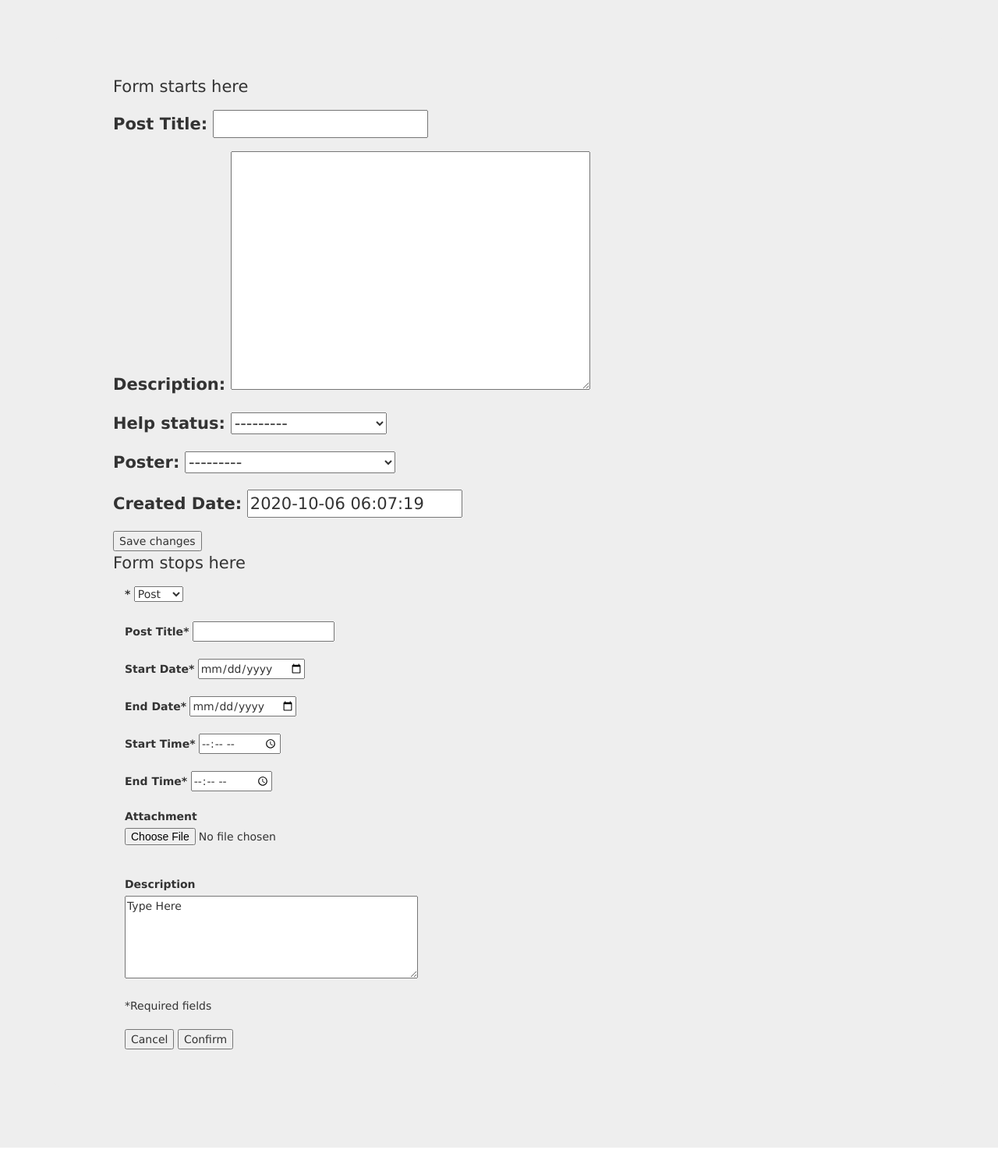
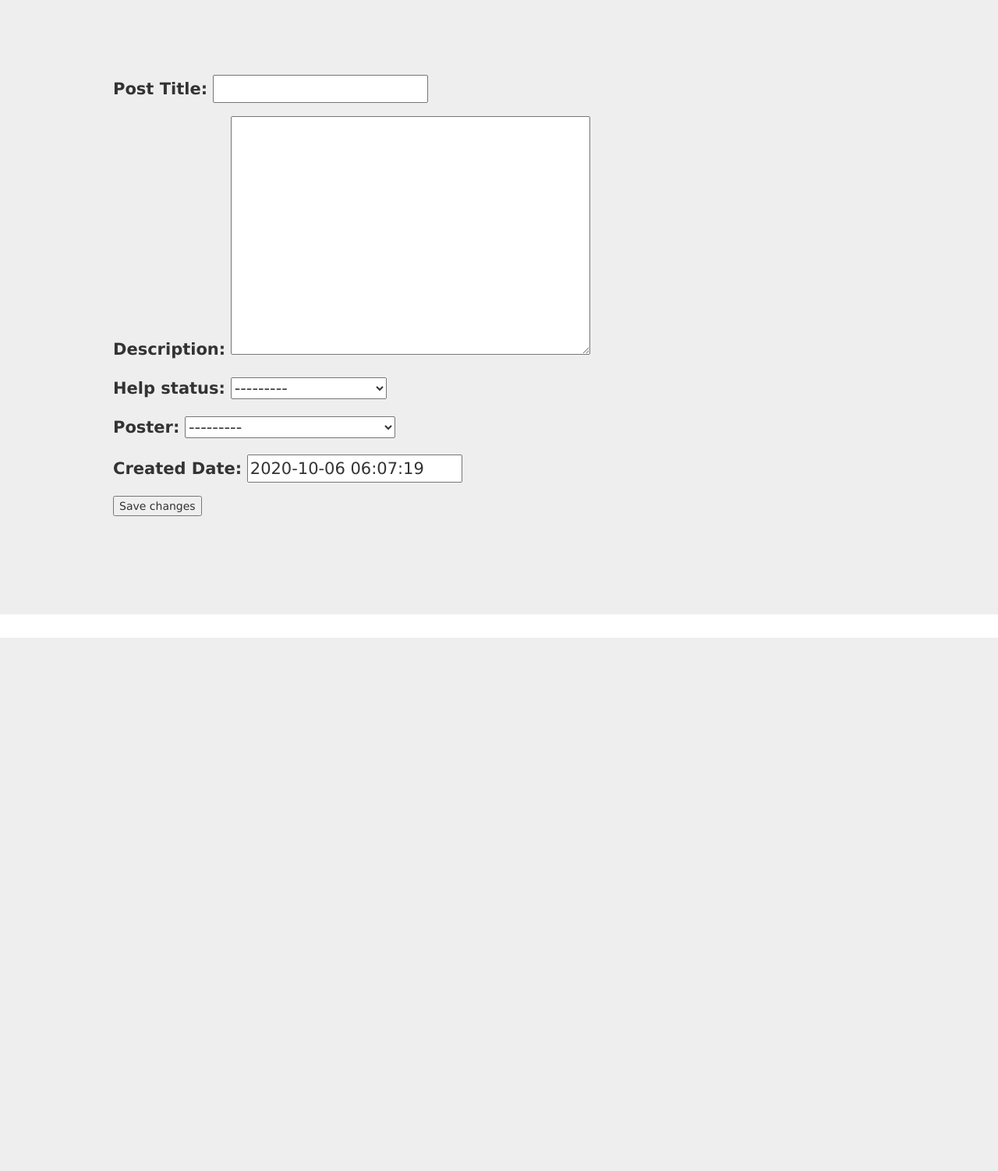
Before and after one commit to TAM-Team/Bubbles, a Django app: page /create/ in a window 1280 px wide. Shown: the part 80-1582 px from the top of the page at 78% size. After the commit the page ends 898 px from the top, so only its background shows below. Run offline with Django 3.2, Linux system fonts and the light colour scheme; a user stored in the database is signed in; data comes from the database, SQL or seed files in the repository; some libraries are stand-ins or nearby versions.

Commit message:
fixing minor bugs

```diff
--- a/hello/templates/create.html
+++ b/hello/templates/create.html
@@ -1,85 +1,12 @@
 {% extends "home.html" %}
 {% block content %}
 
-<p>Form starts here</p>
+
 <form method="post">
   {% csrf_token %}
   {{ create_post_form.as_p }}
   {{ create_event_form.as_p }}
   <button type="submit">Save changes</button>
 </form>
-<p>Form stops here</p>
 
-
-	<div class="container">
-
-
-			<label><span class="required">*</span></label>
-						<select id="postorevent" onchange="swapVisibile(this)">
-							<option value="post">Post</option>
-							<option value="event">Event</option>
-						</select><br><br>
-
-			<div id="postdiv">
-				<form autocomplete="on">
-			<label>Post Title<span class="required">*</span></label>
-				<input type="text" required><br><br>
-
-			<label> Start Date<span class="required">*</span></label>
-				<input type="date" id="strtDatepost" required><br><br>
-			<label> End Date<span class="required">*</span></label>
-				<input type="date" id="endDatepost" required><br><br>
-			<label> Start Time<span class="required">*</span></label>
-				<input type="time" id="strtTimepost" required><br><br>
-			<label> End Time<span class="required">*</span></label>
-				<input type="time" id="endTimepost" required><br><br>
-			<label> Attachment</label>
-				<input type="file" id="myfilepost"><br><br>
-				<label>Description<span></span></span></label><br>
-						<textarea rows="5" cols="50">Type Here</textarea>
-		<br><br><span>*Required fields</span><br><br>
-		<input type="reset" name="cancel" value="Cancel">
-		<input type="submit" name="Submit" value="Confirm"></form>
-				</div>
-
-
-
-			<div id="eventdiv" style="display:none">
-				<form autocomplete="on">
-			<label>Event Title<span class="required">*</span></label>
-				<input type="text" required><br><br>
-			<label>Location<span class="required">*</span></label>
-				<input type="text" required><br><br>
-			<label> Start Date<span class="required">*</span></label>
-				<input type="date" id="strtDate" required><br><br>
-			<label> End Date<span class="required">*</span></label>
-				<input type="date" id="endDate" required><br><br>
-			<label> Start Time<span class="required">*</span></label>
-				<input type="time" id="strtTime" required><br><br>
-			<label> End Time<span class="required">*</span></label>
-				<input type="time" id="endTime" required><br><br>
-			<label> Attachment</label>
-				<input type="file" id="myfile"><br><br>
-				<label>Description<span></span></span></label><br>
-						<textarea rows="5" cols="50">Type Here</textarea>
-		<br><br><span>*Required fields</span><br><br>
-		<input type="reset" name="cancel" value="Cancel">
-		<input type="submit" name="Submit" value="Confirm"></form>
-				</div>
-	</div>
-<script>
-	const postdiv = document.getElementById("postdiv");
-	const eventdiv = document.getElementById("eventdiv");
-	function swapVisibile(value){
-		x = value.selectedIndex;
-		if (x = 0){
-			postdiv.style.display = 'block';
-			eventdiv.style.display = 'none';
-		}
-		else if (x = 1){
-			postdiv.style.display = 'none';
-			eventdiv.style.display = 'block';
-		}
-	}
-</script>
 {% endblock %}
--- a/hello/urls.py
+++ b/hello/urls.py
@@ -8,6 +8,7 @@ app_name = 'hello'
 urlpatterns = [
     path(r"", views.index, name="index"),
     path(r"home/", views.HomeView.as_view(), name="home"),
+    path(r"db/", views.db, name="db"),
     path(r"register/", views.register, name="register"),
     path(r"account/", views.edit_profile, name="account"),
     path(r"db.sqlite3/", views.db, name="db.sqlite3"),
--- a/hello/views.py
+++ b/hello/views.py
@@ -6,6 +6,7 @@ from django.http import HttpResponse, HttpResponseNotFound, Http404
 from django.template import loader
 from django.template.context_processors import csrf
 from django.views import generic
+import os
 
 from .forms import RegisterForm, CustomUserChangeForm, CreatePostForm
 
@@ -83,7 +84,7 @@ def edit_profile(request):
         form = CustomUserChangeForm(request.POST, instance=request.user)
         if form.is_valid():
             form.save()
-            return redirect('registration/profile.html')
+            return redirect('account')
     else:
         form = CustomUserChangeForm(instance=request.user)
     args = {}
@@ -98,7 +99,7 @@ def create_post(request):
         form.poster = request.user
         if form.is_valid():
             form.save()
-            return redirect('home.html')
+            return redirect('hello:home')
     else:
         form = CreatePostForm()
     args = {}
```
